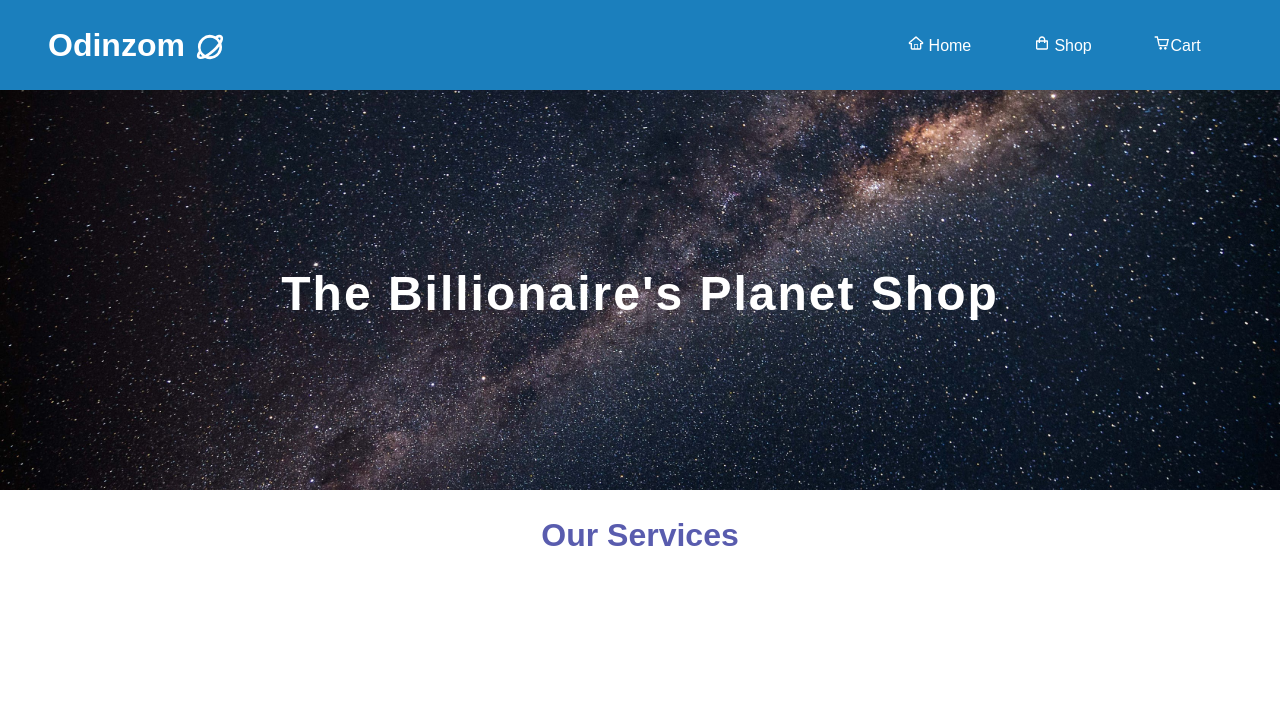
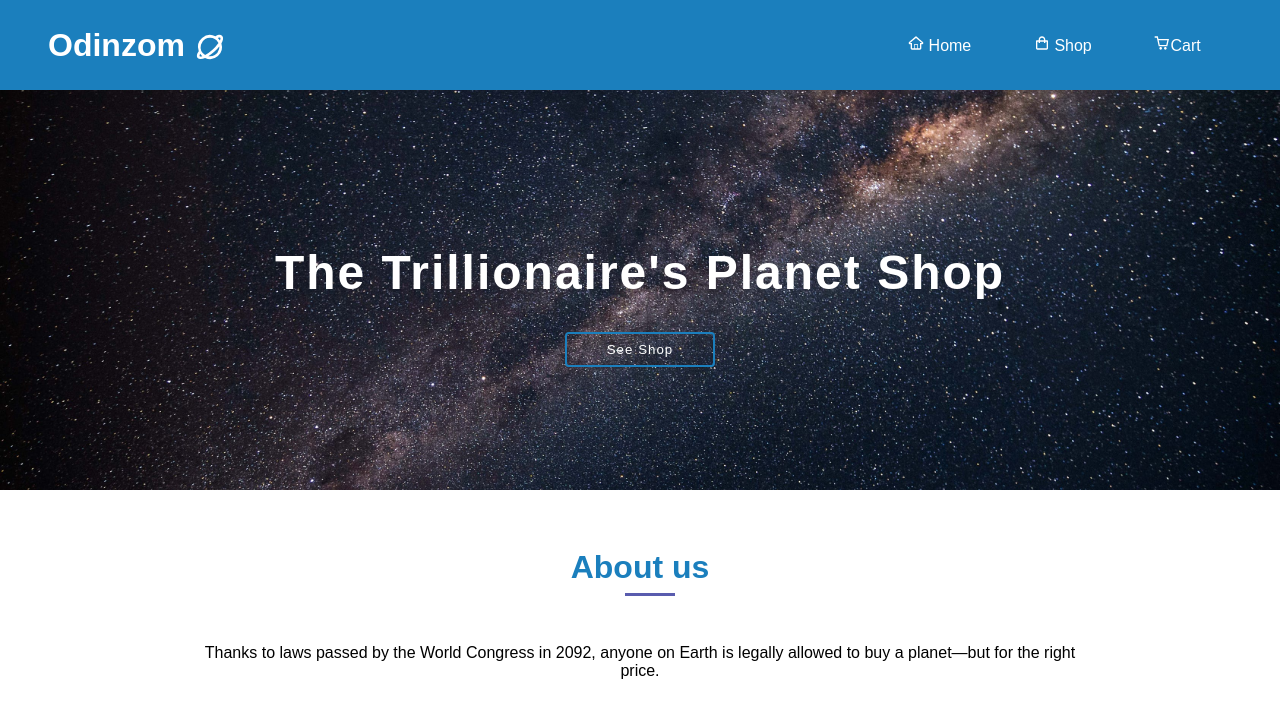
Before and after one commit to SultanBadri/shopping-cart, a React (Create React App) app: page /#/ in a window 1280 px wide. Shown: the top 718 px of the page. Built offline with nearby package versions, Linux system fonts and the light colour scheme.

Commit message:
added button and more styled components to home component

```diff
--- a/src/components/Home.tsx
+++ b/src/components/Home.tsx
@@ -1,37 +1,69 @@
 import React, { useState, useEffect } from "react";
+import { Link } from "react-router-dom";
 import styled from "styled-components";
 import Space from "../images/space.jpeg";
 
 const HeroDiv = styled.div`
-  margin-top: -2rem;
   min-height: 50vh;
   background: url(${Space}) center;
   background-size: cover;
+  display: flex;
+  flex-direction: column;
+  justify-content: center;
+  align-items: center;
 
   h1 {
     letter-spacing: 2px;
     font-size: 3rem;
     text-align: center;
     color: white;
-    padding-top: 22vh;
+  }
+
+  button {
+    outline: none;
+    border: none;
+    padding: 8px 40px;
+    border-radius: 4px;
+    background: transparent;
+    border: 2px solid #1b7fbd;
+    color: white;
+    cursor: pointer;
+    letter-spacing: 1px;
+    transition: 0.3s ease;
+    &:hover {
+      background: #1b7fbd;
+    }
   }
 `;
 
-const ServiceDiv = styled.div`
+const AboutDiv = styled.div`
+  margin: 2rem 0;
+  display: flex;
+  justify-content: center;
+  align-items: center;
 
   h2 {
     text-align: center;
     font-size: 2rem;
-    color: #595cae;
+    color: #1b7fbd;
+    position: relative;
   }
 
-  h2:after {
+  h2::after {
     content: "";
-    position: absolute";
+    position: absolute;
+    right: 25%;
+    bottom: -10px;
+    width: 50px;
     height: 3px;
-    width: 25px;
-    background: #f9ed69;
+    background: #595cae;
   }
+`;
+
+const AboutP = styled.p`
+  text-align: center;
+  width: 70%;
+  margin: 2rem auto;
 `;
 
 const Home = () => {
@@ -59,11 +91,18 @@ const Home = () => {
   return (
     <>
       <HeroDiv>
-        <h1>The Billionaire's Planet Shop</h1>
+        <h1>The Trillionaire's Planet Shop</h1>
+        <Link to="/shop">
+          <button>See Shop</button>
+        </Link>
       </HeroDiv>
-      <ServiceDiv>
-        <h2>Our Services</h2>
-      </ServiceDiv>
+      <AboutDiv>
+        <h2>About us</h2>
+      </AboutDiv>
+      <AboutP>
+        Thanks to laws passed by the World Congress in 2092, anyone on Earth is
+        legally allowed to buy a planet—but for the right price.
+      </AboutP>
     </>
   );
 };
```
